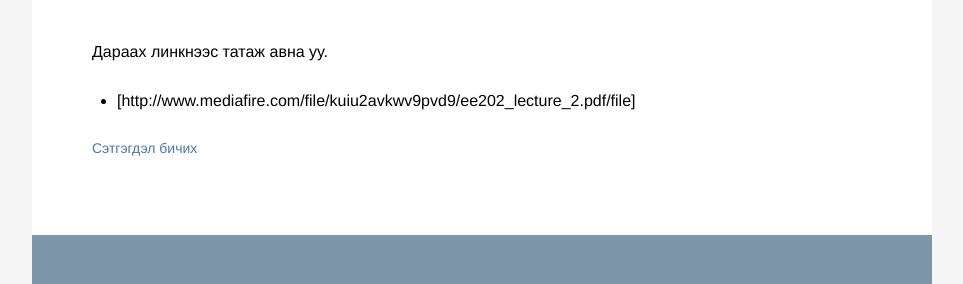
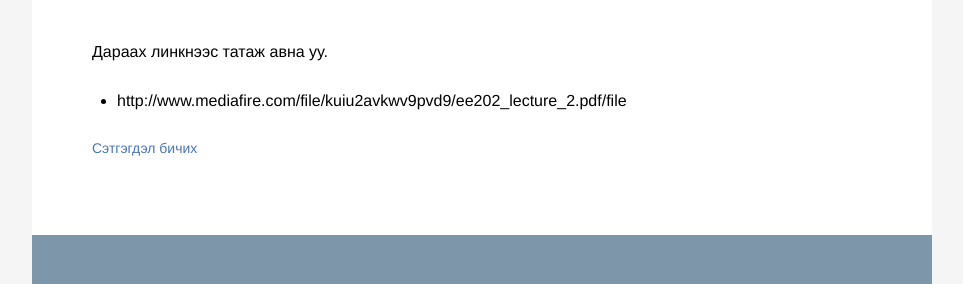
Before and after one commit to ee202-2019/ee202-2019.github.io, a Jekyll site: the page built from _posts/2019-02-19-lecture_2.md, in a window 1280 px wide. Shown: the part 928-1212 px from the top of the page, without its empty margins (158-1121 px from the left). Built offline with Jekyll 4.4.1, drawn with Linux system fonts in a browser that asks for light colours; grey boxes are pictures that could not be loaded.

Commit message:
Initial commit

```diff
--- a/_posts/2019-02-19-lecture_2.md
+++ b/_posts/2019-02-19-lecture_2.md
@@ -19,4 +19,4 @@ category: blog
 
  *Дараах линкнээс татаж авна уу.*
 
-* [http://www.mediafire.com/file/kuiu2avkwv9pvd9/ee202_lecture_2.pdf/file]
+* http://www.mediafire.com/file/kuiu2avkwv9pvd9/ee202_lecture_2.pdf/file
```
Also changed, not shown: _posts/2019-02-12-lecture_1.md (+1 -1 lines), _posts/2019-02-15-lab_1.md (+1 -1 lines).
